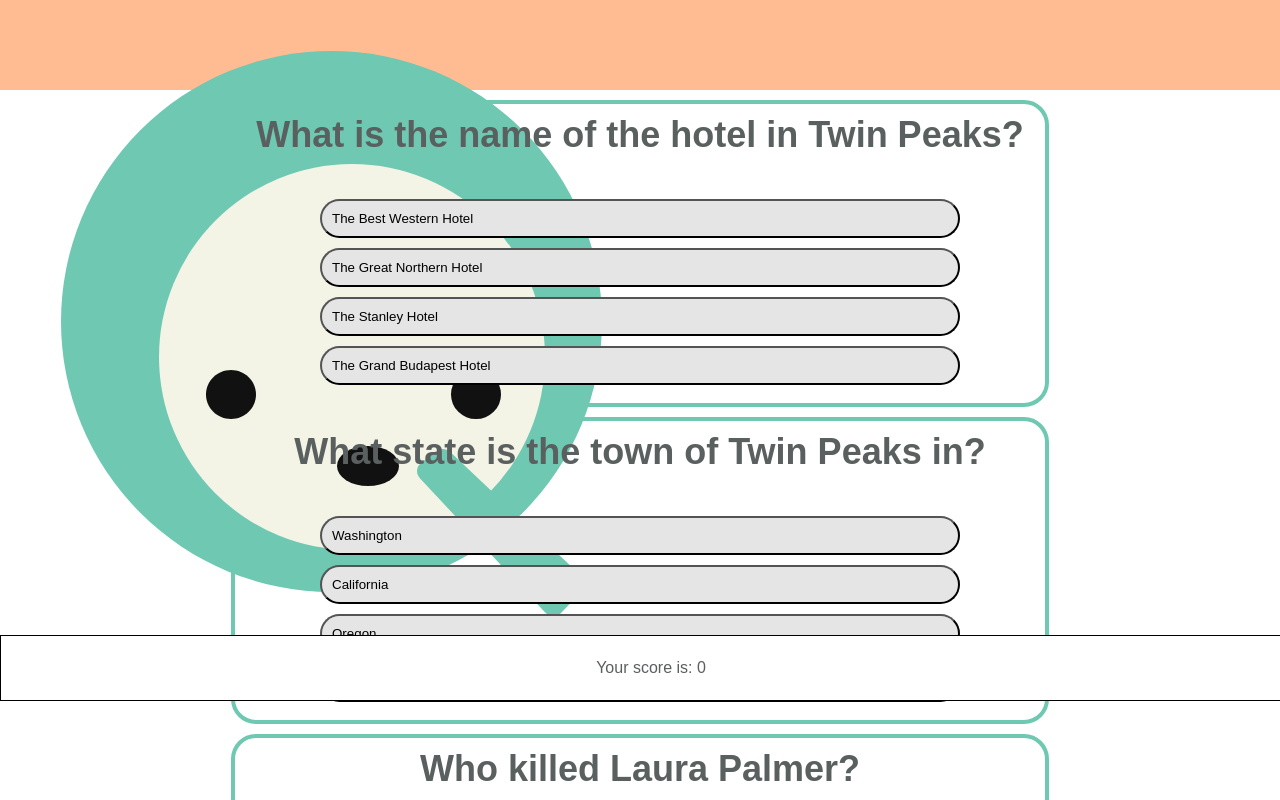
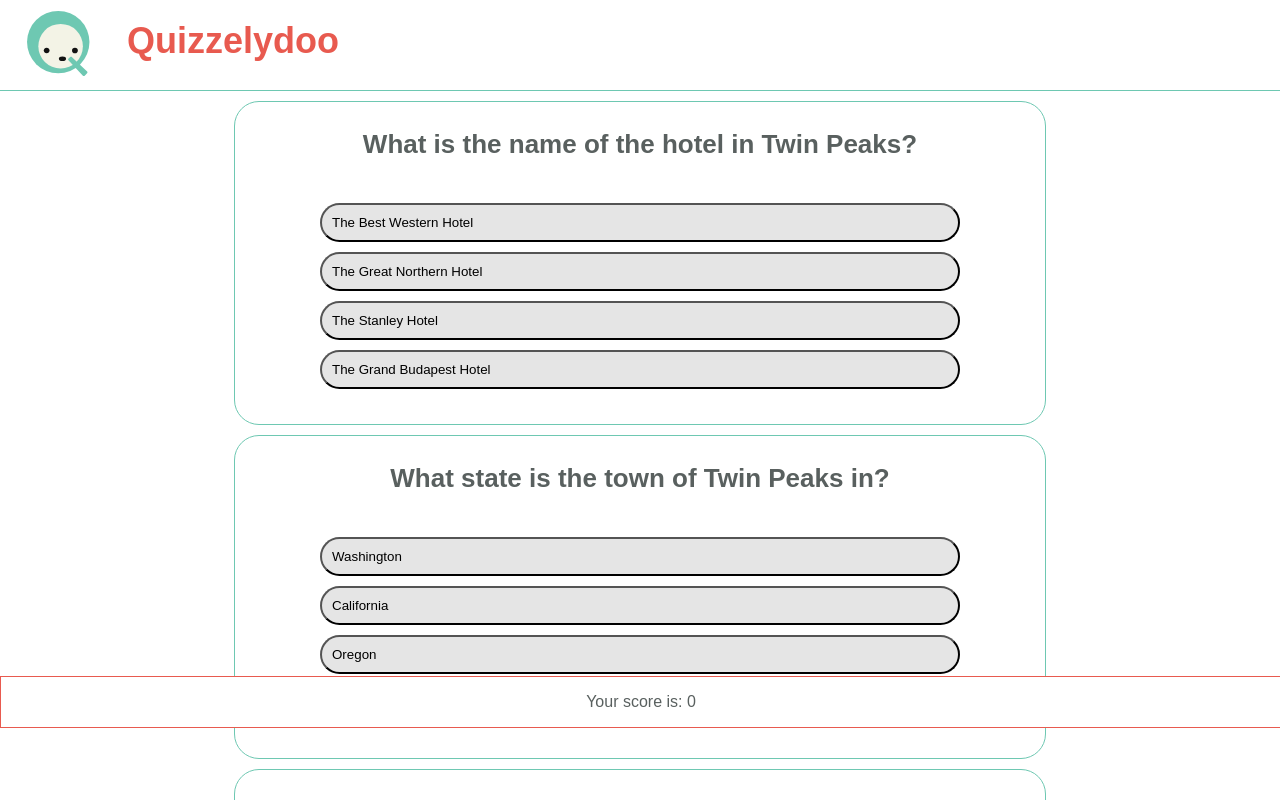
Before and after one commit to tinitrimble/quizzelythree, a Gatsby app: page / in a window 1280 px wide. Both pictures are taken after a click on the button "Begin Quiz". Shown: the top 800 px of the page. Built offline with nearby package versions, Linux system fonts and the light colour scheme.

Commit message:
fixing css

```diff
--- a/src/pages/App.css
+++ b/src/pages/App.css
@@ -2,16 +2,25 @@
   background-color: #white;
 }
 
+.App-logo {
+  animation: App-logo-spin infinite 20s linear;
+  height: 75px;
+  margin: 5px 30px 1px 20px;
+  display: inline;
+  vertical-align: middle;
+}
+
 .App-header {
-  background-color: #ffbb91;
+  background-color: #fff;
   height: 90px;
+  border-bottom: 1px solid #6EC8B2;
 }
 
 .App .page-name {
   display: inline;
-  color: white;
+  color: #E85A4F;
   vertical-align: middle;
-  padding: 2px 2px 2px 2px;
+  padding: 16px 2px 2px 2px;
   font-size: 36px;
 }
 
--- a/src/pages/Counter.css
+++ b/src/pages/Counter.css
@@ -1,8 +1,7 @@
 .counter-info {
-  border: 1px solid black;
+  border: 1px solid #E85A4F;
   background-color: white;
   color: black;
-  padding: 7px 10px;
   margin-bottom: 26px;
   color: #59605f;
   text-align: center;
@@ -11,7 +10,7 @@
 @media (min-width:601px) {
   .counter-info {
     position: fixed;
-    margin-top: 535px;
+    margin-top: 575px;
     width: 100%
   }
 }
--- a/src/pages/Question.css
+++ b/src/pages/Question.css
@@ -1,7 +1,6 @@
 .question {
-  border: 4px #6ec8b2 solid;
-  padding: 8px 5px;
-  margin: 25px 250px;
+  border: 1px #6ec8b2 solid;
+  padding: 25px 5px;
   background-color: white;
   border-radius: 25px;
   text-align: center;
@@ -10,7 +9,7 @@
 }
 
 .question h3 {
-  font-size: 36px;
+  font-size: 26px;
   margin-top: 2px;
   margin-bottom: 15px;
 }
```
